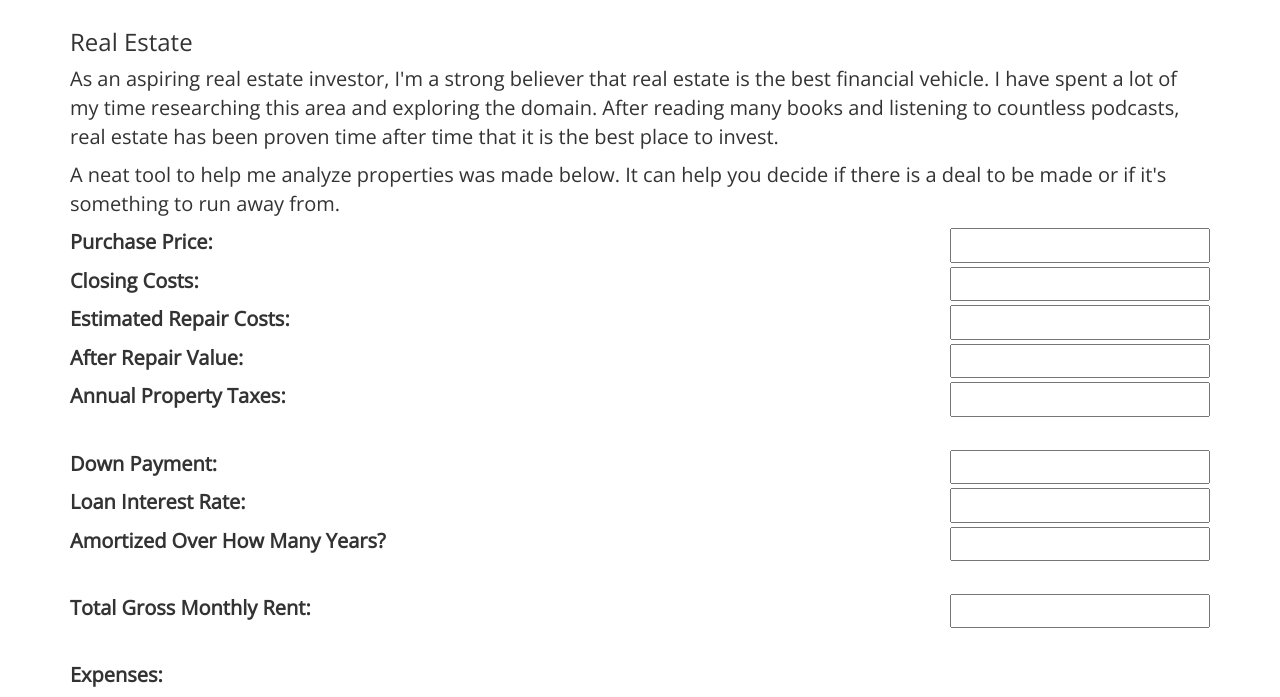
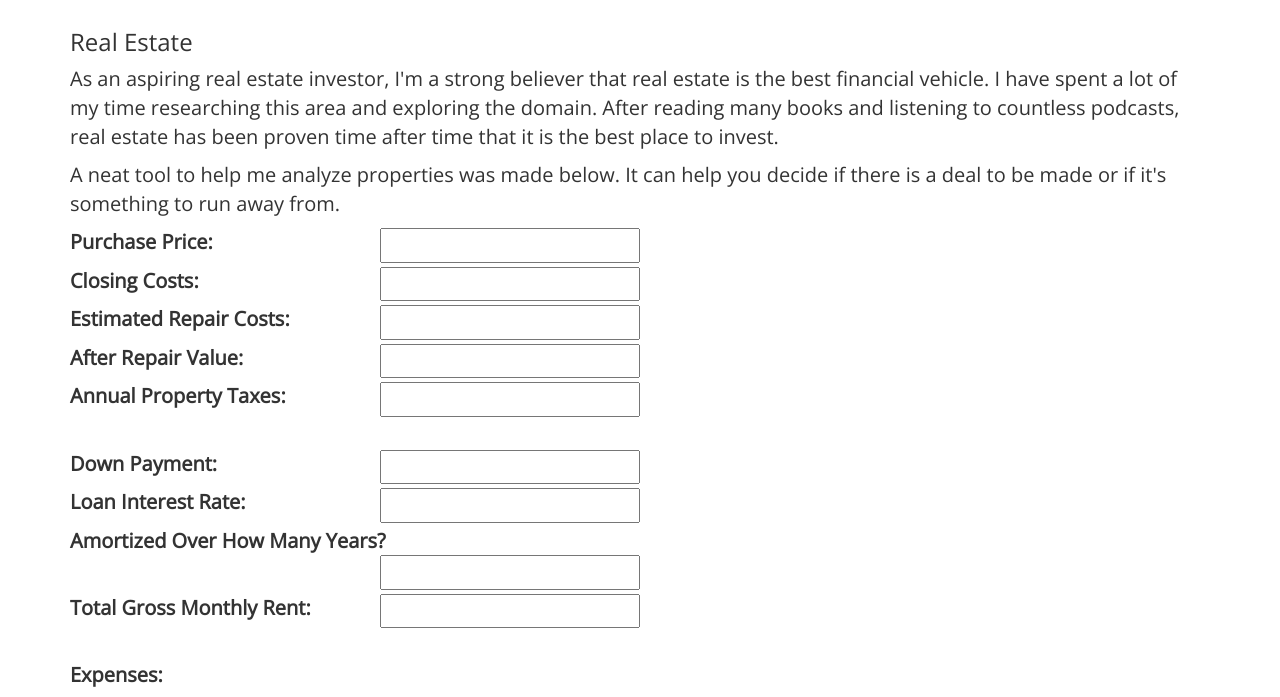
Before and after one commit to SethBrunwasser/SethBrunwasser.github.io, a plain HTML site: page realestate.html in a window 1280 px wide. Shown: the part 93-790 px from the top of the page. Drawn offline with nearby package versions, Linux system fonts and the light colour scheme.

Commit message:
realestate.html
input boxes alignment

```diff
--- a/style.css
+++ b/style.css
@@ -137,4 +137,5 @@ video { filter: grayscale(1); mix-blend-mode: overlay;}
 
 .realestate-analysis input {
   float: right;
+  margin-right: 50%;
 }
```
